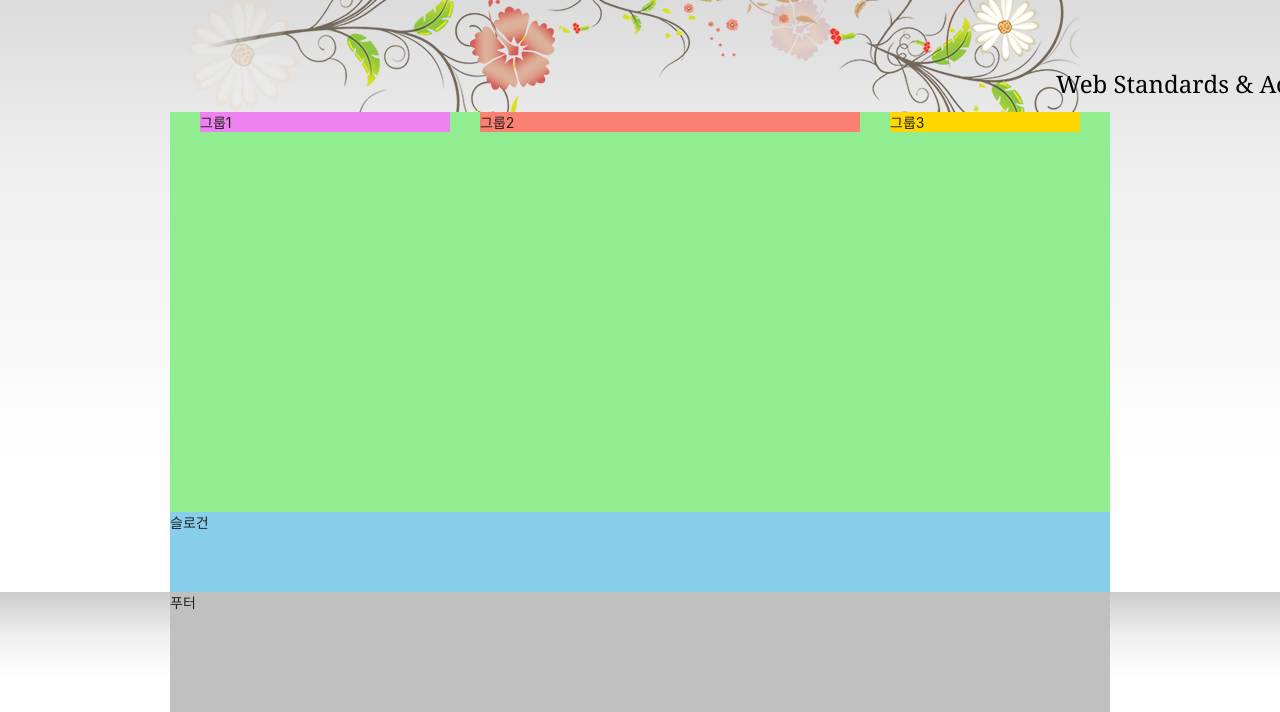
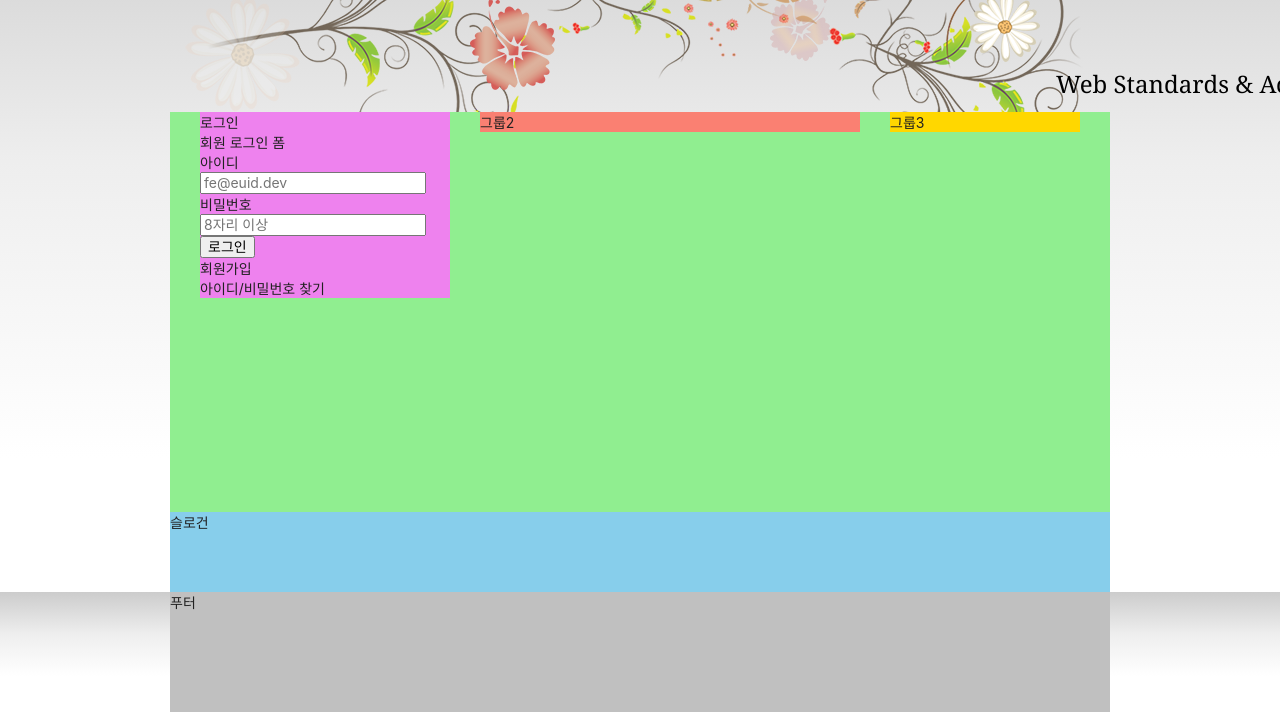
Before and after one commit to Majesty-jun/HTML5, a plain HTML site: page index.html in a window 1280 px wide. Shown: the part 135-847 px from the top of the page. Drawn offline with Linux system fonts and the light colour scheme; a web font is replaced by a local one.

Commit message:
Complete login Mark-Up

```diff
--- a/index.html
+++ b/index.html
@@ -135,7 +135,29 @@
     </div>
   </div>
   <main class="main">
-    <div class="group group1">그룹1</div>
+    <div class="group group1">
+      <section class="login">
+        <h2 class="login-title">로그인</h2>
+        <form method="POST" action="https://formspree.io/seulbinim@gmail.com" class="login-form">
+          <fieldset>
+            <legend>회원 로그인 폼</legend>
+            <div class="user-email">
+              <label for="userEmail">아이디</label>
+              <input id="userEmail" type="email" name="userEmail" placeholder="fe@euid.dev" required />
+            </div>
+            <div class="user-pw">
+              <label for="userPw">비밀번호</label>
+              <input id="userPw" type="password" name="userPw" placeholder="8자리 이상" minlength="6" required />
+            </div>
+            <button type="submit" class="login-button">로그인</button>
+          </fieldset>
+        </form>
+        <ul class="sign">
+          <li><a href="/">회원가입</a></li>
+          <li><a href="/">아이디/비밀번호 찾기</a></li>
+        </ul>
+      </section>
+    </div>
     <div class="group group2">그룹2</div>
     <div class="group group3">그룹3</div>
   </main>
```
